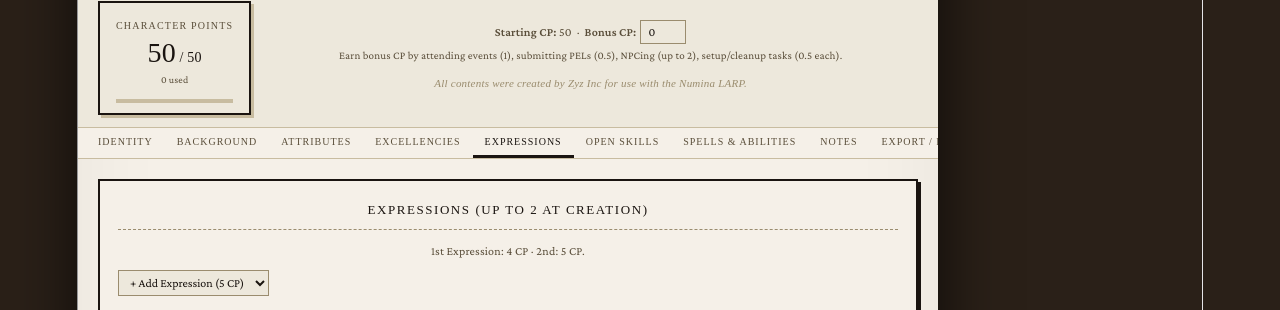
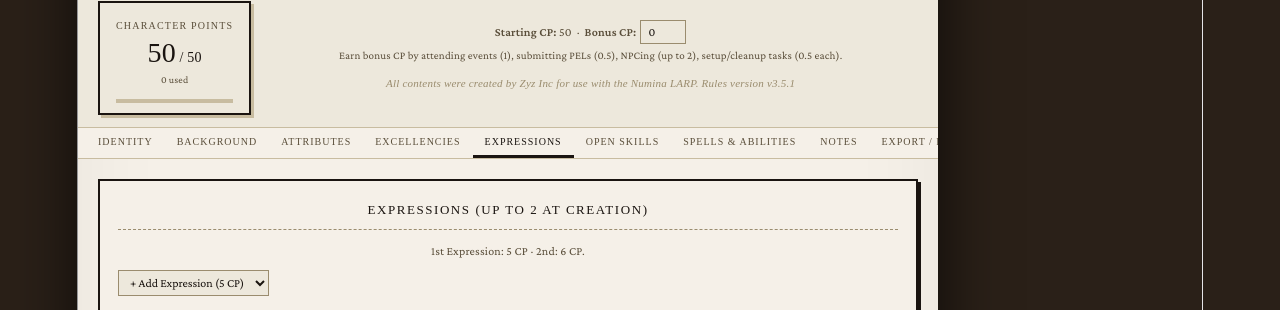
Before and after one commit to blacktw/n3-character-builder, a React (Vite) app in the folder n3-widget-v3.5/: page / in a window 1280 px wide. Both pictures are taken after a click on the button "EXPRESSIONS". Shown: the part 129-439 px from the top of the page. Built offline with nearby package versions, Linux system fonts and the light colour scheme; a web font is replaced by a local one.

Commit message:
Add rules version to the Zyz Inc tag.

```diff
--- a/n3-widget-v3.5/index.html
+++ b/n3-widget-v3.5/index.html
@@ -4,7 +4,7 @@
     <meta charset="UTF-8" />
     <link rel="icon" type="image/svg+xml" href="/numina_icon.webp" />
     <meta name="viewport" content="width=device-width, initial-scale=1.0" />
-    <title>n3-widget-v3.5</title>
+    <title>Numina Character Builder</title>
   </head>
   <body>
     <div id="root"></div>
--- a/n3-widget-v3.5/src/n3-widget-v3.5.tsx
+++ b/n3-widget-v3.5/src/n3-widget-v3.5.tsx
@@ -1141,7 +1141,7 @@ ${char.abilitiesNotes||char.notes?`<hr><div class="cols">
 </div>`:""}
 
 <div style="margin-top:18pt;font-size:8pt;color:#9a8c6e;text-align:center;border-top:0.5pt solid #c8bca0;padding-top:5pt;font-style:italic;">
-  All contents were created by Zyz Inc for use with the Numina LARP.
+  All contents were created by Zyz Inc for use with the Numina LARP. Rules version v3.5.1
   <span style="display:block;margin-top:2pt;color:#c8bca0;font-style:normal;">Generated ${new Date().toLocaleDateString("en-US",{year:"numeric",month:"long",day:"numeric"})}</span>
 </div>
 </div></body></html>`;
@@ -1412,7 +1412,7 @@ export default function NuminaSheet() {
               <input type="number" value={char.bonusCP} onChange={e => update("bonusCP", parseInt(e.target.value)||0)} style={{ ...inputStyle, width:46, marginLeft:4 }} min={0} />
             </div>
             <div style={{ fontFamily:"var(--font-body)", fontSize:11, color:"var(--ink-mid)", marginTop:4, lineHeight:1.4 }}>Earn bonus CP by attending events (1), submitting PELs (0.5), NPCing (up to 2), setup/cleanup tasks (0.5 each).</div>
-            <div style={{ fontFamily:"var(--font-display)", fontStyle:"italic", fontSize:11, color:"var(--ink-light)", marginTop:6, letterSpacing:"0.02em" }}>All contents were created by Zyz Inc for use with the Numina LARP.</div>
+            <div style={{ fontFamily:"var(--font-display)", fontStyle:"italic", fontSize:11, color:"var(--ink-light)", marginTop:6, letterSpacing:"0.02em" }}>All contents were created by Zyz Inc for use with the Numina LARP. Rules version v3.5.1</div>
           </div>
         </div>
 
@@ -1879,7 +1879,7 @@ export default function NuminaSheet() {
           {tab === 4 && (
             <>
               <Section title="Expressions (up to 2 at creation)" accent>
-                <div style={{ fontFamily:"var(--font-body)", fontSize:12, color:"var(--ink-mid)", marginBottom:10, lineHeight:1.5 }}>1st Expression: 4 CP · 2nd: 5 CP.</div>
+                <div style={{ fontFamily:"var(--font-body)", fontSize:12, color:"var(--ink-mid)", marginBottom:10, lineHeight:1.5 }}>1st Expression: 5 CP · 2nd: 6 CP.</div>
                 <div style={{ display:"flex", gap:8, marginBottom:10, flexWrap:"wrap" }}>
                   {char.expressions.map((e,i) => (
                     <div key={e} style={{ padding:"4px 10px", border:"2px solid var(--ink-mid)", fontFamily:"var(--font-display)", fontSize:12, display:"flex", alignItems:"center", gap:8 }}>
```
